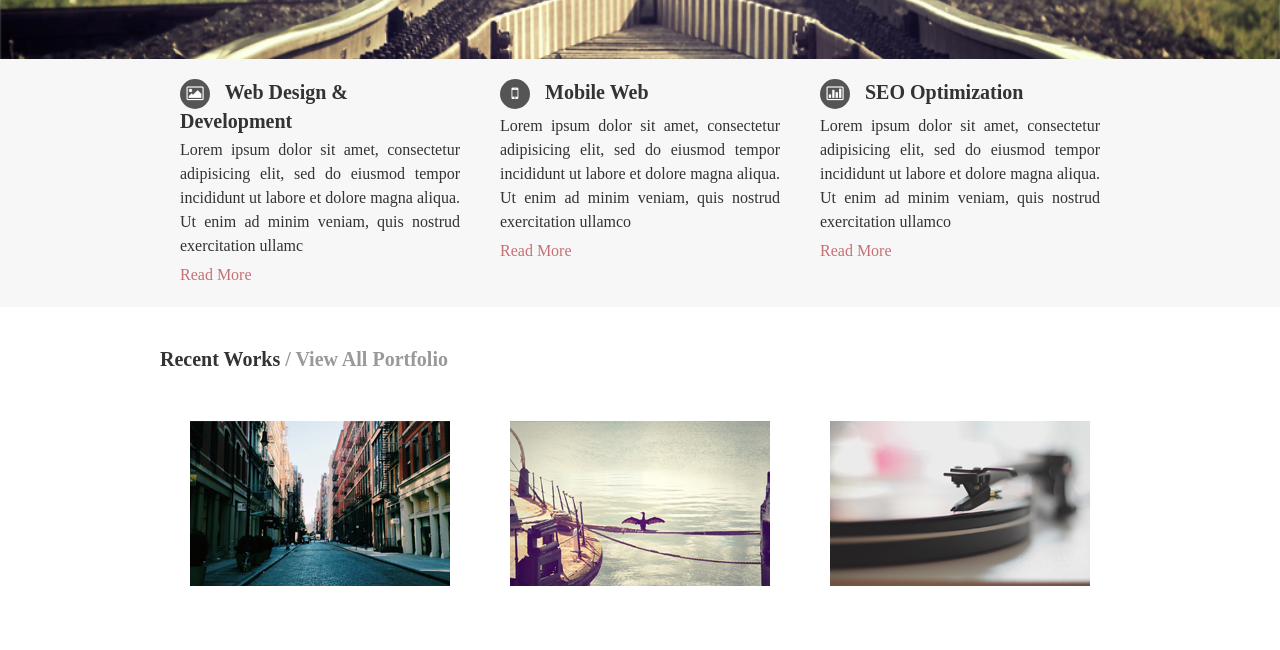
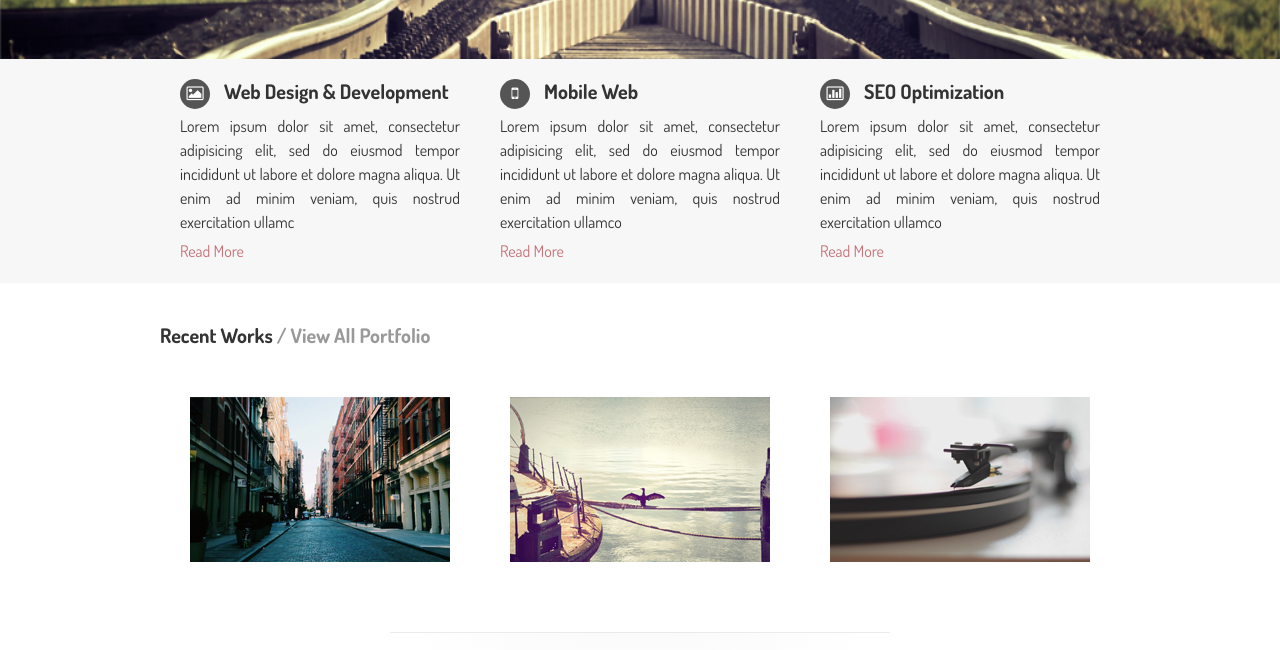
Before and after one commit to MyanmarWebDev/Shift, a plain HTML site: page index.html in a window 1280 px wide. Shown: the part 295-945 px from the top of the page. Drawn offline with Linux system fonts and the light colour scheme.

Commit message:
Add Google Font

```diff
--- a/index.html
+++ b/index.html
@@ -4,6 +4,7 @@
 	<title>Shift - A Web Design Agency</title>
 
 	<link rel="stylesheet" type="text/css" href="css/jquery.bxslider.css">
+	<link href='http://fonts.googleapis.com/css?family=Dosis:400,700' rel='stylesheet' type='text/css'>
 	<link rel="stylesheet" type="text/css" href="css/style.css">
 
 	<link rel="stylesheet" type="text/css" href="css/font-awesome.min.css">
```
